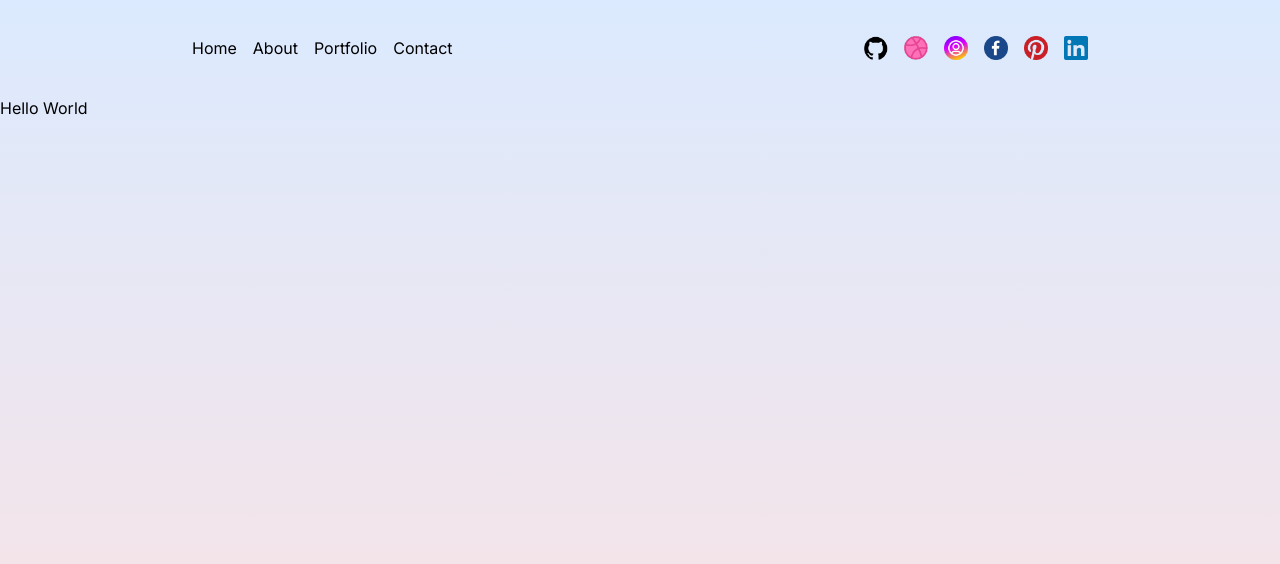
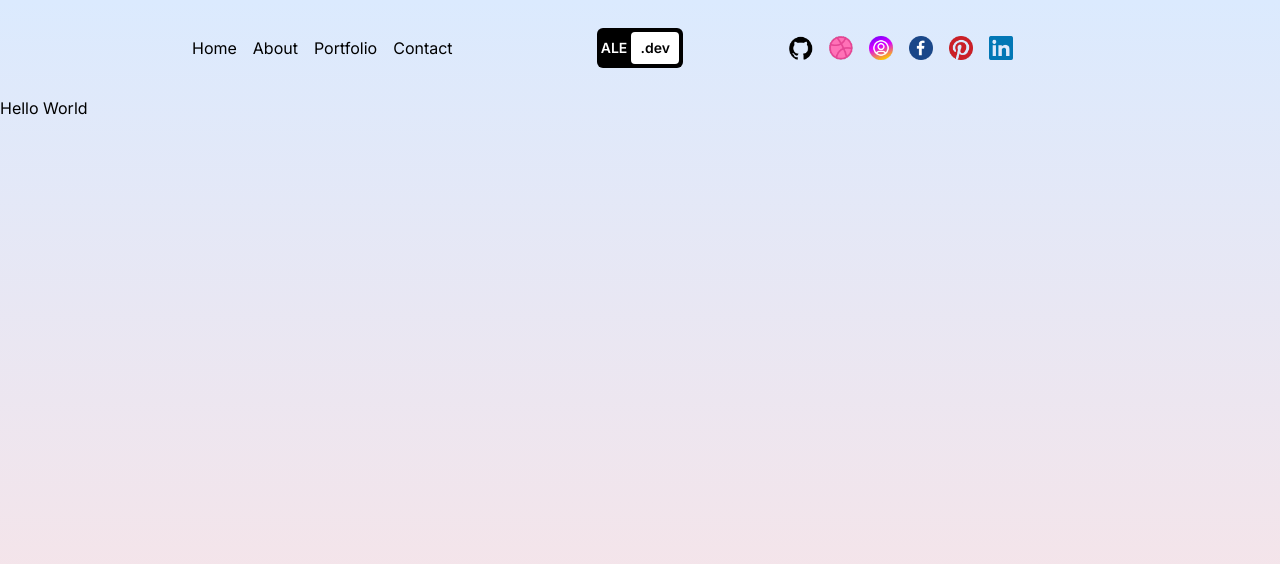
Before and after one commit to Alek30k/PortFolio-Nextjs, a Next.js app: page / in a window 1280 px wide. Shown: the top 564 px of the page. Built offline with nearby package versions, Linux system fonts and the light colour scheme.

Commit message:
last commit

```diff
--- /dev/null
+++ b/src/components/navLink.jsx
@@ -0,0 +1,16 @@
+"use clinet";
+
+import Link from "next/link";
+import { usePathname } from "next/navigation";
+
+const NavLink = ({ link }) => {
+  const pathName = usePathname();
+
+  return (
+    <Link className="" href={link.url}>
+      {link.title}
+    </Link>
+  );
+};
+
+export default NavLink;
--- a/src/components/navbar.jsx
+++ b/src/components/navbar.jsx
@@ -3,6 +3,7 @@
 import Image from "next/image";
 import Link from "next/link";
 import { useState } from "react";
+import NavLink from "./navLink";
 
 const links = [
   { url: "/", title: "Home" },
@@ -16,15 +17,14 @@ const Navbar = () => {
 
   return (
     <div className="h-full flex items-center justify-between px-4 sm:px-8 md:px-12 lg:px-20 xl:px-48">
-      <div className="hidden md:flex gap-4">
+      {/* LINKS */}
+      <div className="hidden md:flex gap-4 w-1/3">
         {links.map((link) => (
-          <Link href={link.url} key={link.title}>
-            {link.title}
-          </Link>
+          <NavLink link={link} key={link.title} />
         ))}
       </div>
       {/* LOGO */}
-      <div className="md:hidden">
+      <div className="md:hidden lg:flex w-1/3 justify-center">
         <Link
           href="/"
           className="text-sm bg-black rounded-md p-1 font-semibold flex items-center justify-center"
@@ -35,7 +35,8 @@ const Navbar = () => {
           </span>
         </Link>
       </div>
-      <div className="hidden md:flex gap-4">
+      {/* SOCIAL */}
+      <div className="hidden md:flex gap-4 w-1/3">
         <Link href="/">
           <Image src="/github.png" alt="" width={24} height={24} />
         </Link>
```
